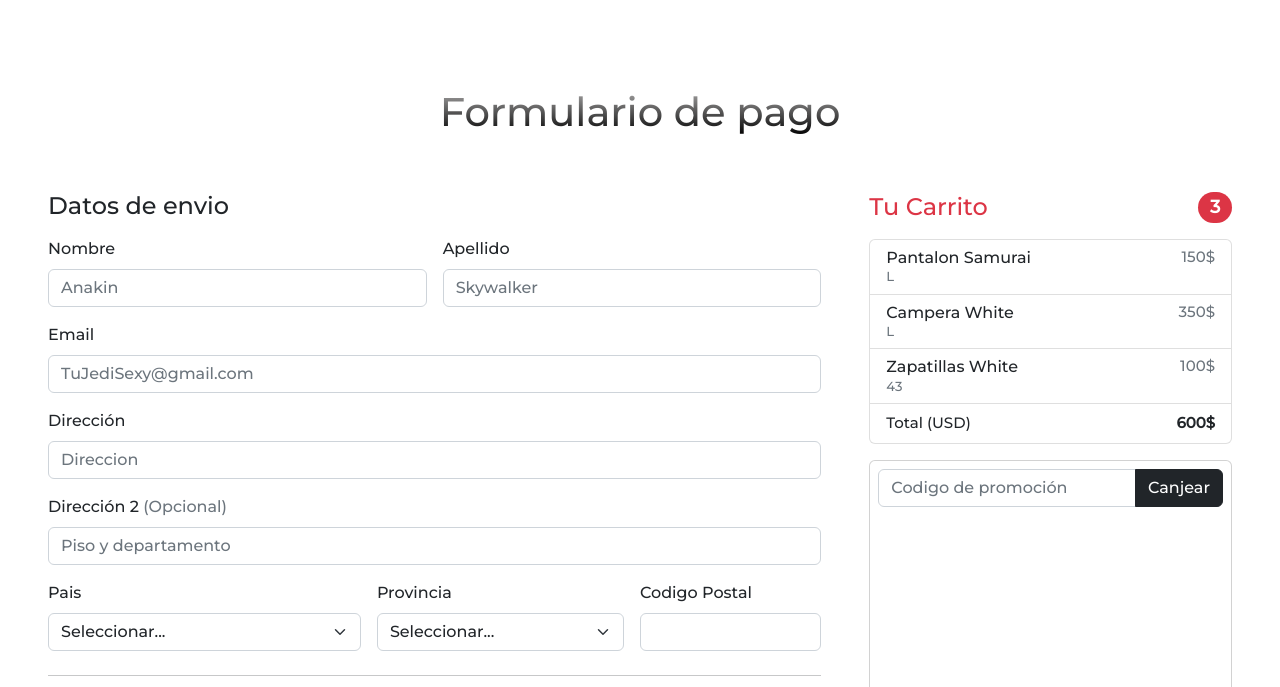
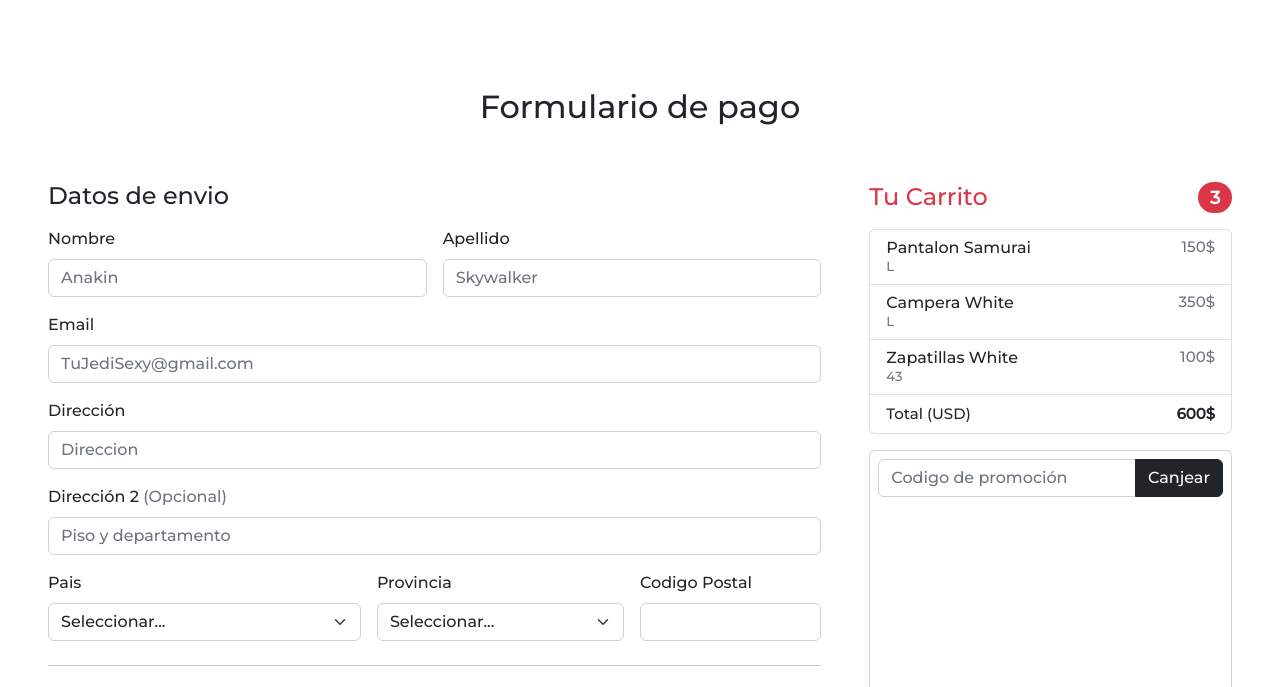
Before and after one commit to KurylukDev/ecommerceTechwear, a website: page pages/carrito.html in a window 1280 px wide. Shown: the part 106-793 px from the top of the page. Drawn offline with nearby package versions, Linux system fonts and the light colour scheme.

Commit message:
error titulo del carrito

```diff
--- a/pages/carrito.html
+++ b/pages/carrito.html
@@ -47,7 +47,7 @@
     </header>
     <main class="m-5">
       <div class="py-5 text-center">
-          <h2 class="titleCheckout text-dagner">Formulario de pago</h2>
+          <h2 class="text-dagner">Formulario de pago</h2>
       </div>
       <div class="row g-5">
           <div class="col-md-5 col-lg-4 order-md-last">
```
